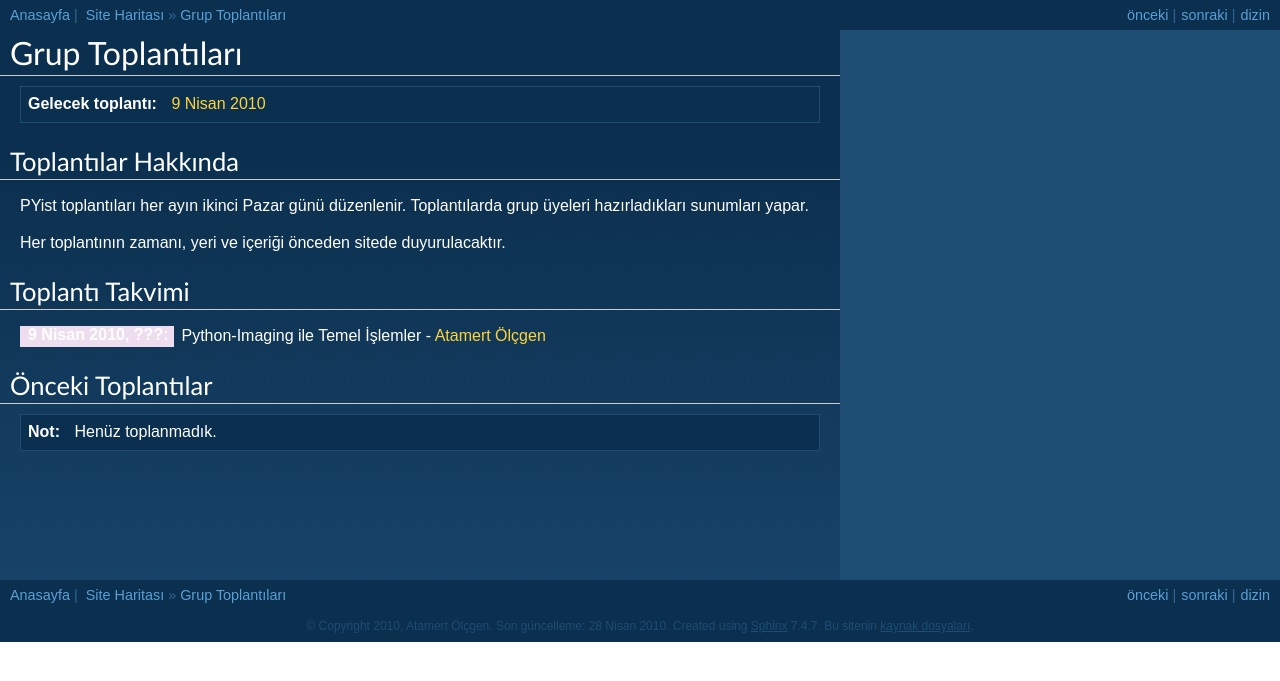
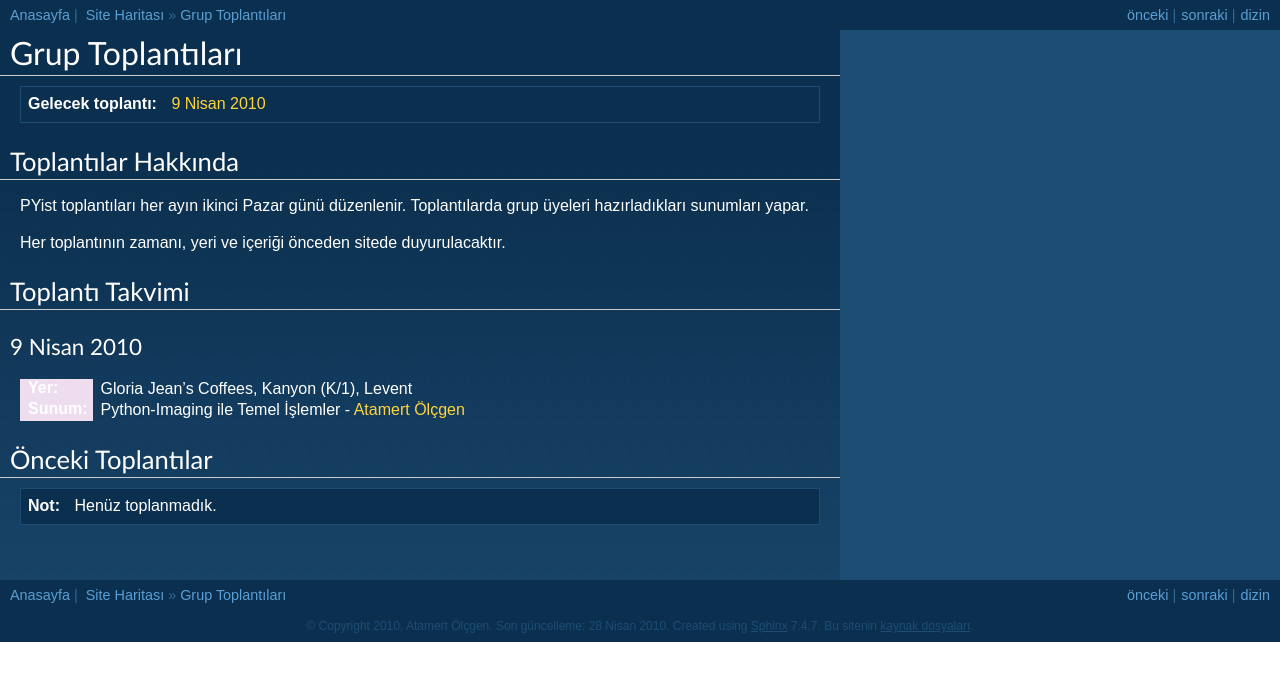
Before and after one commit to mengu/pyist.net, a Sphinx documentation site: the page built from source/meetings.rst, in a window 1280 px wide. Shown: the top 681 px of the page. Built offline with Sphinx 7.4.7, drawn with Linux system fonts in a browser that asks for light colours; formulas are drawn with MathJax 3.

Commit message:
Added location for the next meeting

```diff
--- a/source/_static/pyist.css
+++ b/source/_static/pyist.css
@@ -8,6 +8,13 @@ div.body {
     min-height: 520px;
 }
 
+div.body h3,
+div.body h4,
+div.body h5,
+div.body h6 {
+    border-bottom: none;
+}
+
 div.note {
     background-color: #0b2f4e;
     border-color: #1e4d74;
--- a/source/meetings.rst
+++ b/source/meetings.rst
@@ -16,13 +16,19 @@
 Her toplantının zamanı, yeri ve içeriği önceden sitede duyurulacaktır.
 
 
-.. _next-meeting:
-
 Toplantı Takvimi
 ----------------
 
-:9 Nisan 2010, **???**:
+.. _next-meeting:
+
+9 Nisan 2010
+^^^^^^^^^^^^
+
+:Yer:
+    Gloria Jean's Coffees, Kanyon (K/1), Levent
+:Sunum:
     Python-Imaging ile Temel İşlemler - |muhuk|_
+
 
 Önceki Toplantılar
 ------------------
```
